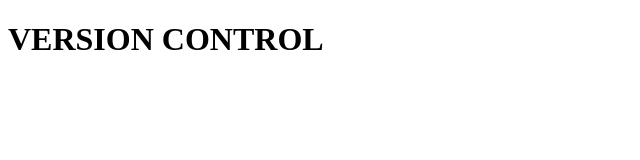
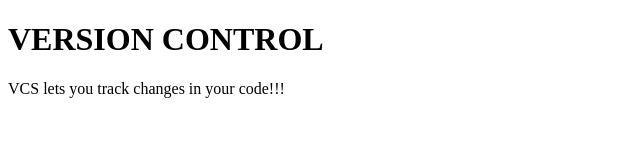
Before and after one commit to dorinesinenco/sample-project, a plain HTML site: page index.html in a window 1280 px wide. Shown: the whole page, without its empty margins (0-640 px from the left). Drawn offline with Linux system fonts and the light colour scheme.

Commit message:
updated: add p

```diff
--- a/index.html
+++ b/index.html
@@ -8,5 +8,7 @@
 
     <h1>VERSION CONTROL</h1>
 
+    <p>VCS lets you track changes in your code!!!</p>
+
 </body>
 </html>
```
